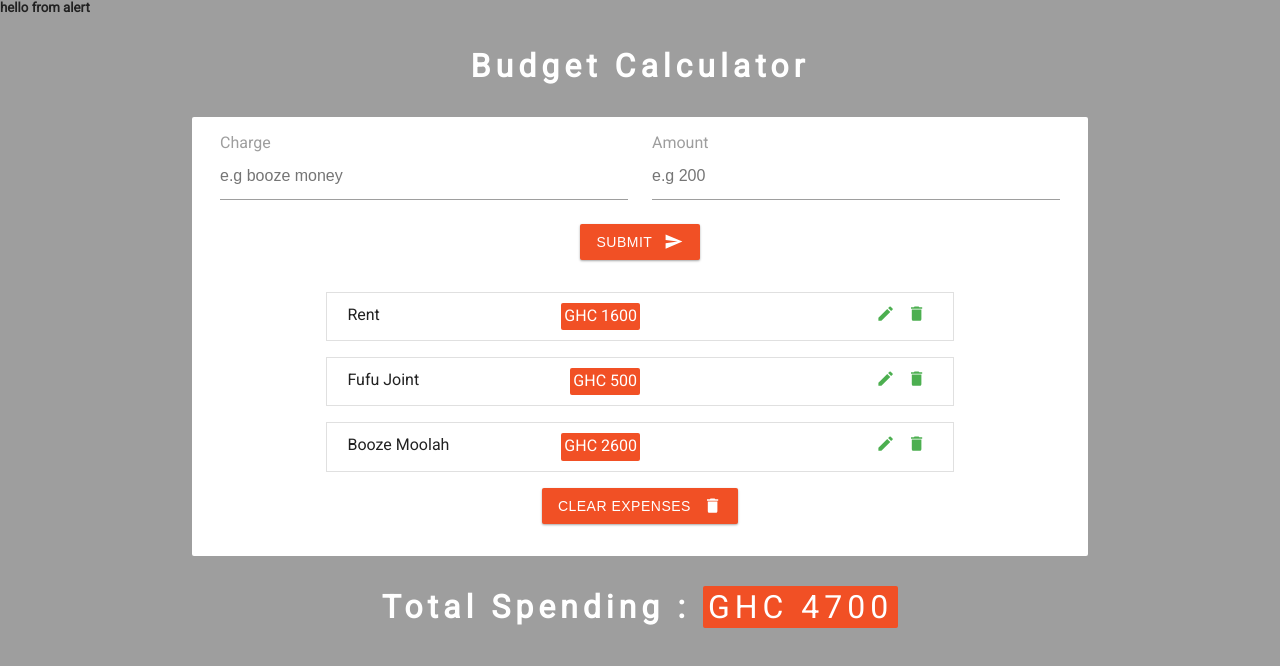
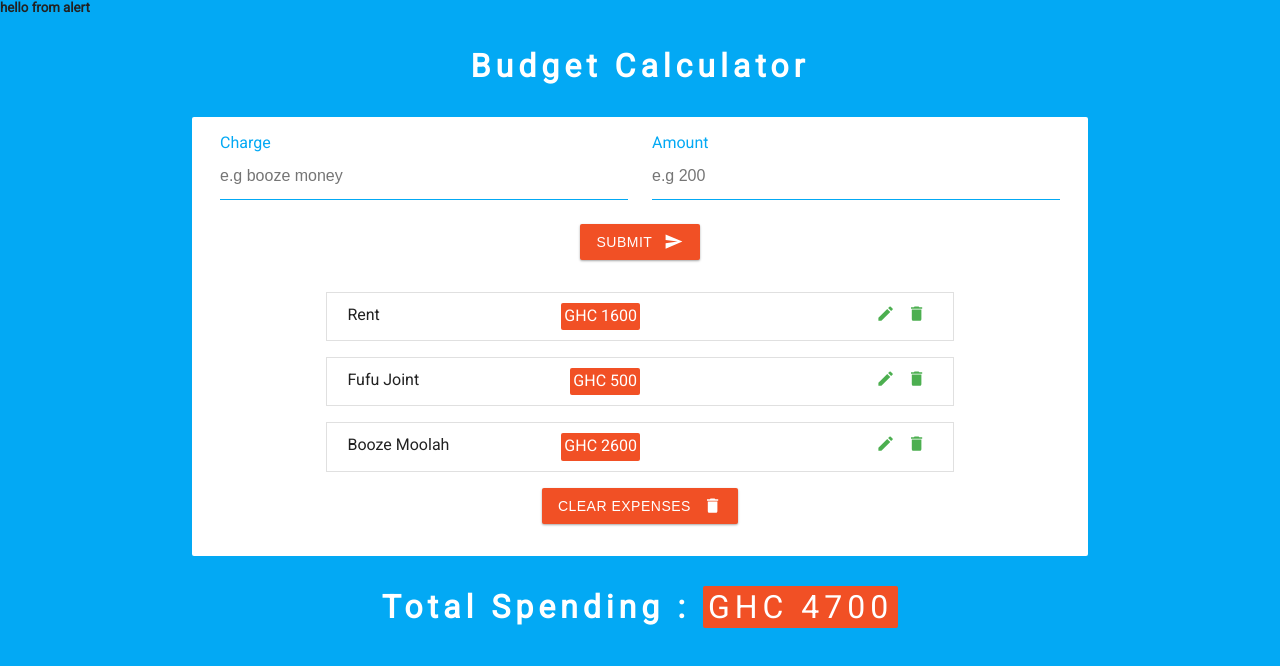
Before and after one commit to FatTonyy/Budget-calculator, a React (Create React App) app: page / in a window 1280 px wide. Shown: the top 666 px of the page. Built offline with nearby package versions, Linux system fonts and the light colour scheme.

Commit message:
CSS-color-update

```diff
--- a/src/App.css
+++ b/src/App.css
@@ -3,7 +3,7 @@
   --primaryColor: #f15025;
   --mainWhite: #fff;
   --mainBlack: #222;
-  --mainGrey: #9e9e9e;
+  --mainGrey: #03a9f4;
   --mainRed: #d50000;
   --mainGreen: #4caf50;
 }
```
